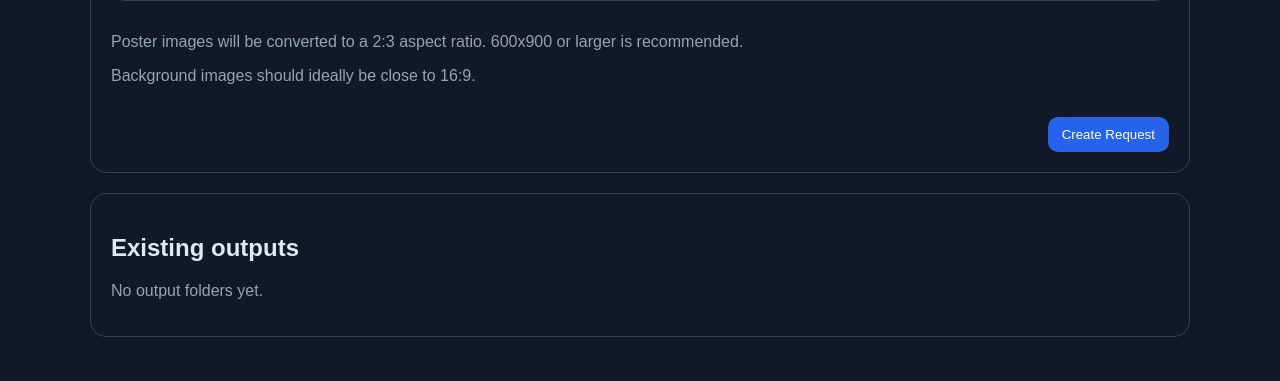
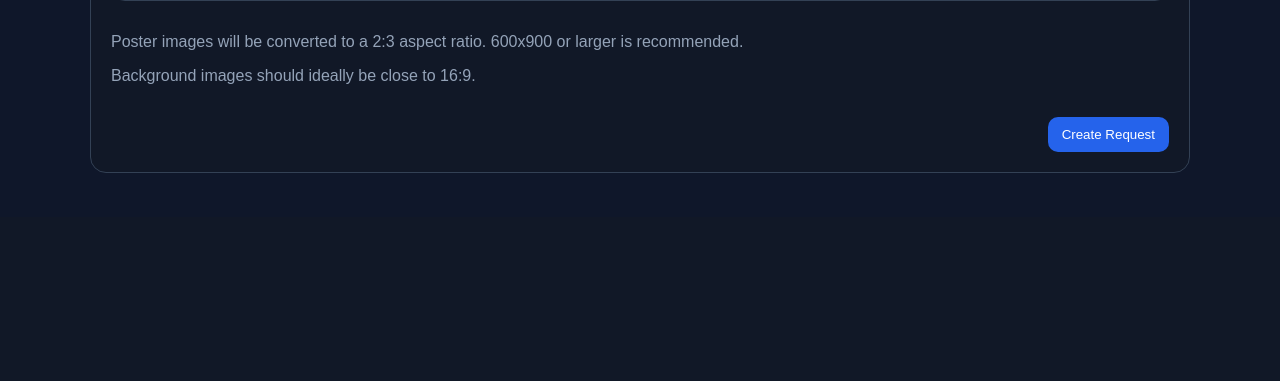
Before and after one commit to MikeSterry/YouTube-Plex-Importer, a Flask app: page / in a window 1280 px wide. Shown: the part 1201-1582 px from the top of the page. After the commit the page ends 1374 px from the top, so only its background shows below. Run offline with Flask 3, Linux system fonts and the light colour scheme; data that the repository does not hold is empty; parts of the project's set-up code (start-up, migrations or seed data) failed here and were passed over.

Commit message:
feat(NoOutputDirs): Remove the output directory from the UI - Removed the outputs from the template - Removed the output calls to the template   - Left in the output stuff since it might be useful within the API - Added in an output name to the response in the UI

```diff
--- a/app/controllers/ui_controller.py
+++ b/app/controllers/ui_controller.py
@@ -7,13 +7,13 @@ from app.models.requests import CreateMediaRequest, UpdateMediaRequest
 
 ui_blueprint = Blueprint("ui", __name__)
 
+INDEX_HTML = "index.html"
+
 
 @ui_blueprint.get("/")
 def index():
     """Render the main UI with create and update tabs."""
-    container = current_app.config["APP_CONTAINER"]
-    outputs = container.output_repository.list_outputs()
-    return render_template("index.html", outputs=outputs, result=None)
+    return render_template(INDEX_HTML, result=None)
 
 
 @ui_blueprint.post("/create")
@@ -31,8 +31,7 @@ def create_form():
         return redirect(url_for("ui.index"))
     container = current_app.config["APP_CONTAINER"]
     result = container.request_handler.submit_create(model)
-    outputs = container.output_repository.list_outputs()
-    return render_template("index.html", outputs=outputs, result=result.to_dict())
+    return render_template(INDEX_HTML, result=result.to_dict())
 
 
 @ui_blueprint.post("/update")
@@ -50,8 +49,7 @@ def update_form():
         return redirect(url_for("ui.index"))
     container = current_app.config["APP_CONTAINER"]
     result = container.request_handler.submit_update(model)
-    outputs = container.output_repository.list_outputs()
-    return render_template("index.html", outputs=outputs, result=result.to_dict())
+    return render_template(INDEX_HTML, result=result.to_dict())
 
 
 def _poster_crop_settings(form_data):
--- a/app/services/job_service.py
+++ b/app/services/job_service.py
@@ -13,11 +13,13 @@ class JobService:
     def enqueue_create(self, request_payload: dict) -> JobResponse:
         """Queue a create workflow."""
         job = self._job_repository.enqueue("app.handlers.background_jobs.process_create_request", request_payload=request_payload)
+        job.meta["output_name"] = request_payload.get("output_name")
         return JobResponse(job_id=job.id, status=job.get_status(), output_name=job.meta.get("output_name"))
 
     def enqueue_update(self, request_payload: dict) -> JobResponse:
         """Queue an update workflow."""
         job = self._job_repository.enqueue("app.handlers.background_jobs.process_update_request", request_payload=request_payload)
+        job.meta["output_name"] = request_payload.get("output_name")
         return JobResponse(job_id=job.id, status=job.get_status())
 
     def get_status(self, job_id: str) -> JobResponse:
--- a/app/templates/index.html
+++ b/app/templates/index.html
@@ -93,22 +93,6 @@
             </form>
         </div>
     </section>
-
-    <section class="card">
-        <h2>Existing outputs</h2>
-        {% if outputs %}
-        <ul class="output-list">
-            {% for output in outputs %}
-            <li>
-                <strong>{{ output.name }}</strong>
-                <div class="muted">{{ output.files | join(', ') if output.files else 'No files yet' }}</div>
-            </li>
-            {% endfor %}
-        </ul>
-        {% else %}
-        <p class="muted">No output folders yet.</p>
-        {% endif %}
-    </section>
 </div>
 <script src="{{ url_for('static', filename='js/app.js') }}"></script>
 </body>
```
